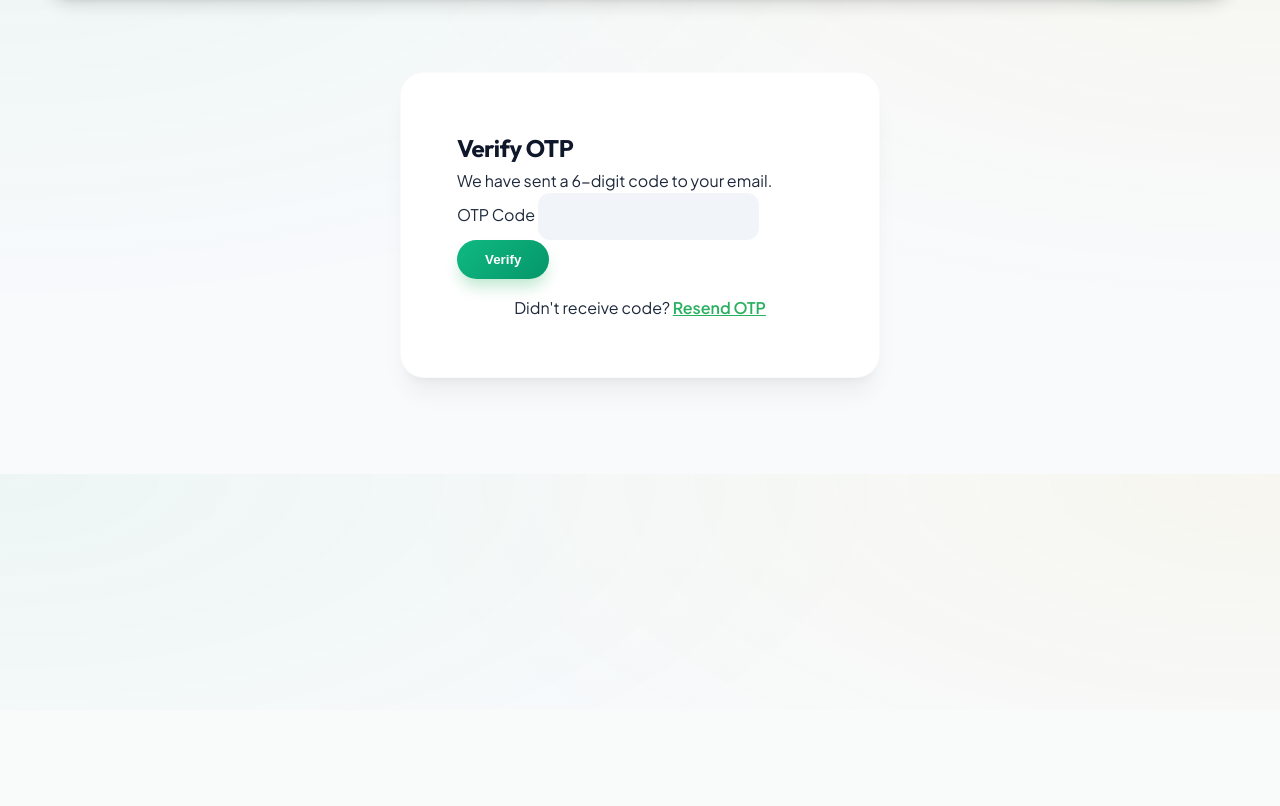
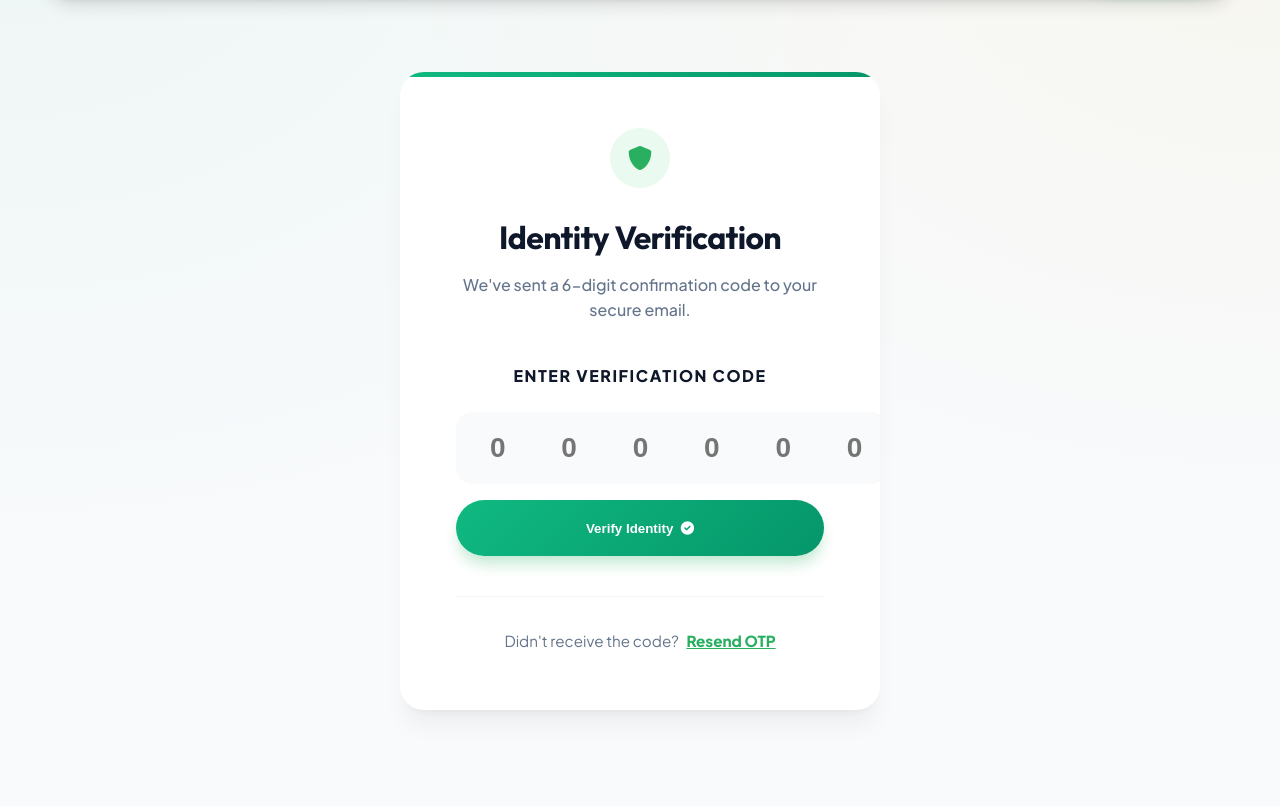
Before and after one commit to veera-crt/cropandcarry, a Flask app: page /verify in a window 1280 px wide. Shown: the part 90-896 px from the top of the page. Before the commit the page ends 474 px from the top, so only its background shows below. Run offline with Flask 3, Linux system fonts and the light colour scheme.

Commit message:
Enhance OTP Verification UI

```diff
--- a/templates/verify.html
+++ b/templates/verify.html
@@ -1,19 +1,41 @@
 {% extends "base.html" %}
 
 {% block content %}
-<div class="auth-form">
-    <h2>Verify OTP</h2>
-    <p>We have sent a 6-digit code to your email.</p>
-    <form action="{{ url_for('verify_otp') }}" method="POST">
-        <div class="form-group">
-            <label>OTP Code</label>
-            <input type="text" name="otp" required maxlength="6">
+<div class="auth-box animate-up" style="max-width: 480px; margin: 4rem auto; position: relative;">
+    <div class="dashboard-card" style="position: relative; overflow: hidden; padding: 3.5rem;">
+        <div style="position: absolute; top: 0; left: 0; width: 100%; height: 5px; background: var(--grad-primary);">
         </div>
-        <button type="submit" class="btn-submit">Verify</button>
-        <div style="margin-top: 1rem; text-align: center;">
-            <p>Didn't receive code? <a href="{{ url_for('resend_otp') }}"
-                    style="color: var(--primary); font-weight: 600;">Resend OTP</a></p>
+
+        <div style="text-align: center; margin-bottom: 2.5rem;">
+            <div
+                style="width: 60px; height: 60px; background: var(--primary-light); border-radius: 50%; display: flex; align-items: center; justify-content: center; margin: 0 auto 1.5rem;">
+                <i class="fas fa-shield-alt" style="color: var(--primary); font-size: 1.5rem;"></i>
+            </div>
+            <h1 style="font-size: 2rem; margin-bottom: 0.5rem;">Identity Verification</h1>
+            <p style="color: var(--text-muted); font-weight: 500;">We've sent a 6-digit confirmation code to your secure
+                email.</p>
         </div>
-    </form>
+
+        <form action="{{ url_for('verify_otp') }}" method="POST">
+            <div class="form-group" style="text-align: center;">
+                <label
+                    style="display: block; margin-bottom: 1.5rem; font-weight: 800; text-transform: uppercase; letter-spacing: 0.1em; color: var(--dark);">Enter
+                    Verification Code</label>
+                <input type="text" name="otp" required maxlength="6" placeholder="0 0 0 0 0 0"
+                    style="letter-spacing: 1.5rem; text-align: center; font-size: 1.75rem; font-weight: 800; padding-left: 2rem; border-radius: var(--radius-lg); height: 4.5rem; background: var(--light);">
+            </div>
+
+            <button type="submit" class="btn-submit" style="width: 100%; height: 3.5rem; margin-top: 1rem;">
+                Verify Identity &nbsp; <i class="fas fa-check-circle"></i>
+            </button>
+        </form>
+
+        <div style="margin-top: 2.5rem; text-align: center; border-top: 1px solid #f1f5f9; padding-top: 2rem;">
+            <p style="color: var(--text-muted); font-size: 0.95rem;">Didn't receive the code?
+                <a href="{{ url_for('resend_otp') }}"
+                    style="color: var(--primary); font-weight: 800; margin-left: 5px;">Resend OTP</a>
+            </p>
+        </div>
+    </div>
 </div>
 {% endblock %}
```
